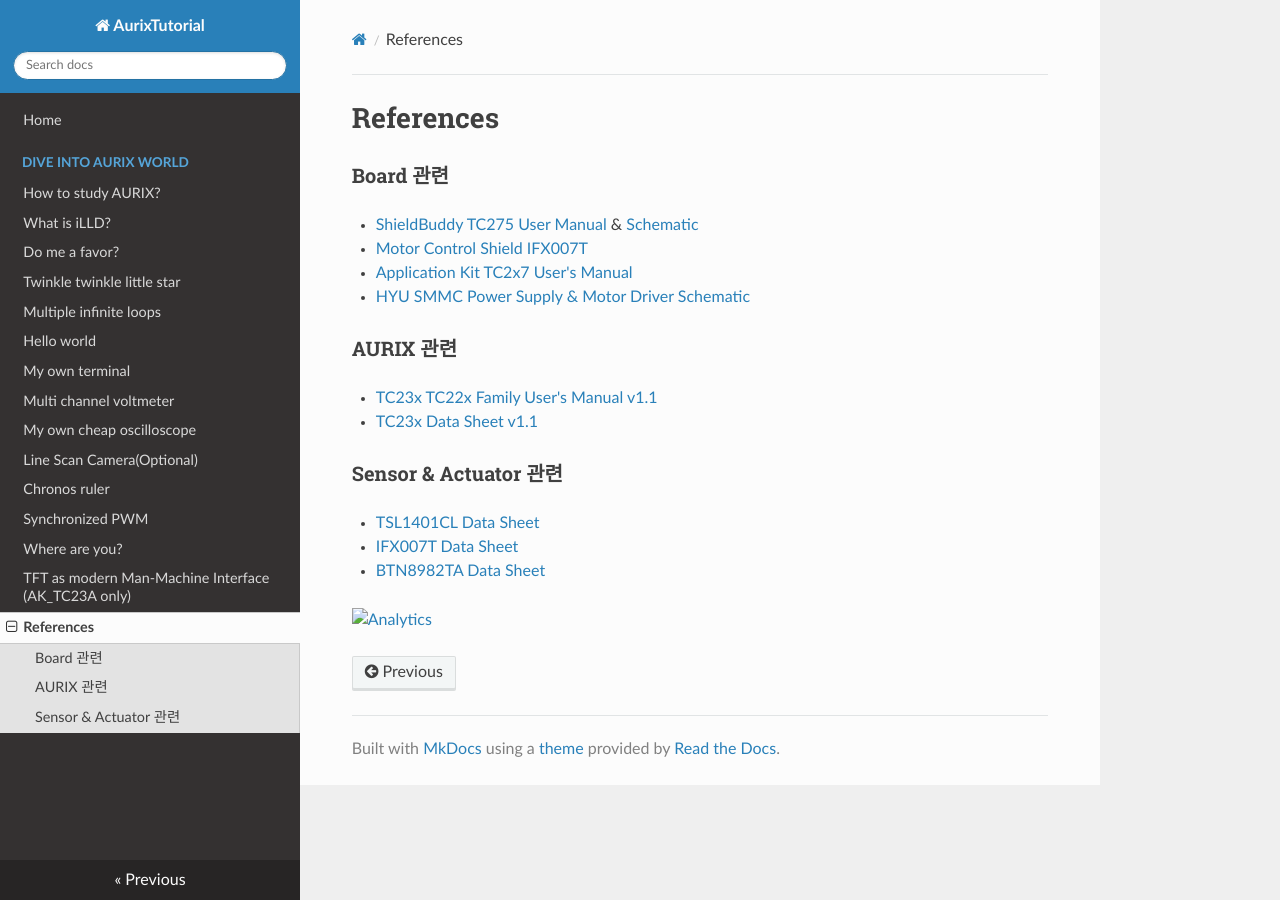
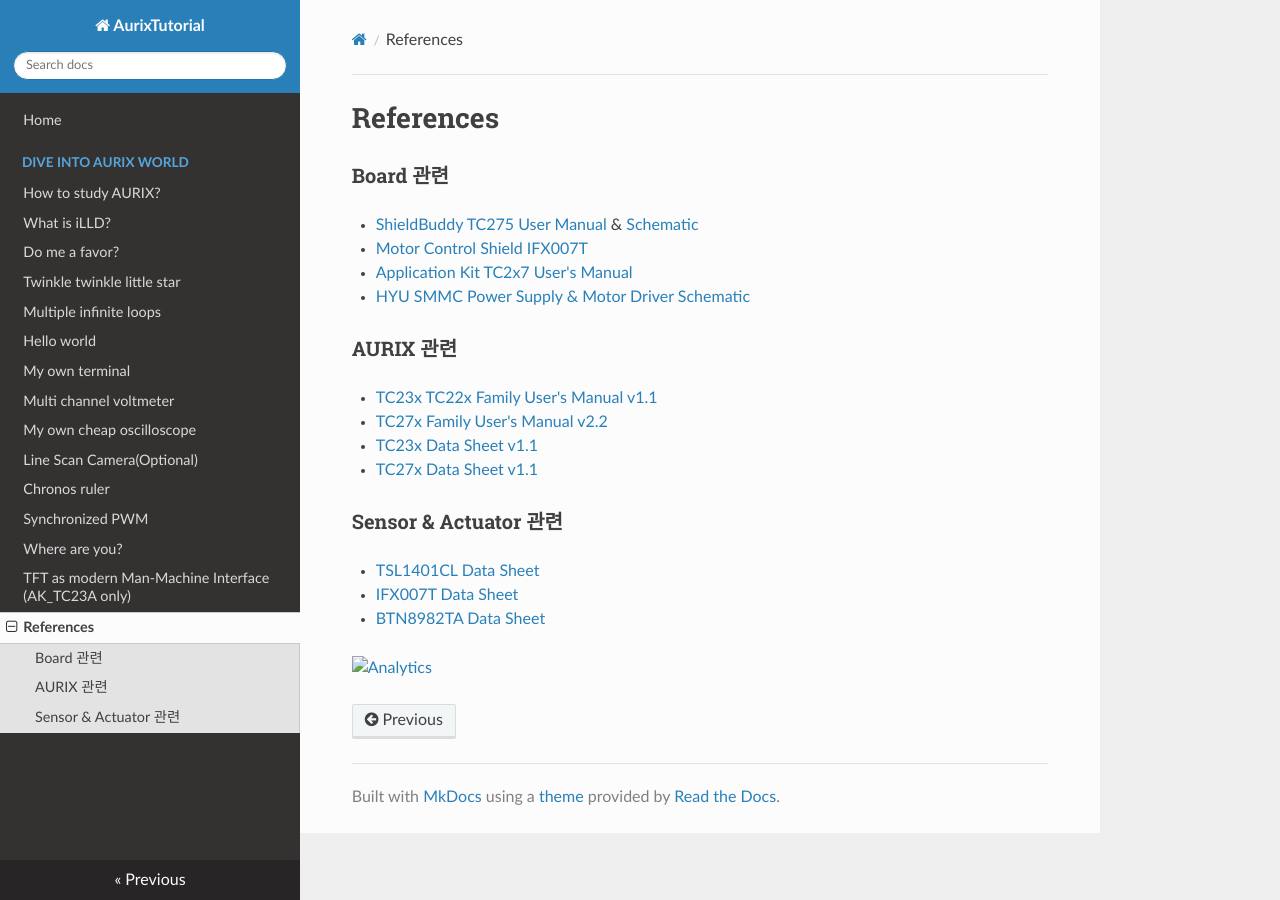
Before and after one commit to realsosy/AurixTutorial, an MkDocs documentation site: the page built from docs/References.md, in a window 1280 px wide. Built offline with MkDocs 1.6.1, drawn with Linux system fonts in a browser that asks for light colours; nearby versions of some CDN libraries; old or Windows-style settings are respelled for this version of MkDocs.

Commit message:
Add user manual

```diff
--- a/docs/References.md
+++ b/docs/References.md
@@ -10,7 +10,9 @@
 ### AURIX 관련
 
 * [TC23x TC22x Family User's Manual v1.1](../references/tc23x_tc22x_um_v1.1.pdf)
+* [TC27x Family User's Manual v2.2](../references/tc27xD_um_v2.2.pdf)
 * [TC23x Data Sheet v1.1](../references/TC23x_DS_v1.1.pdf)
+* [TC27x Data Sheet v1.1](../references/Infineon-TC27xDC_DS_v10-DS-v01_00-EN.pdf)
 
 ### Sensor & Actuator 관련
 
```
